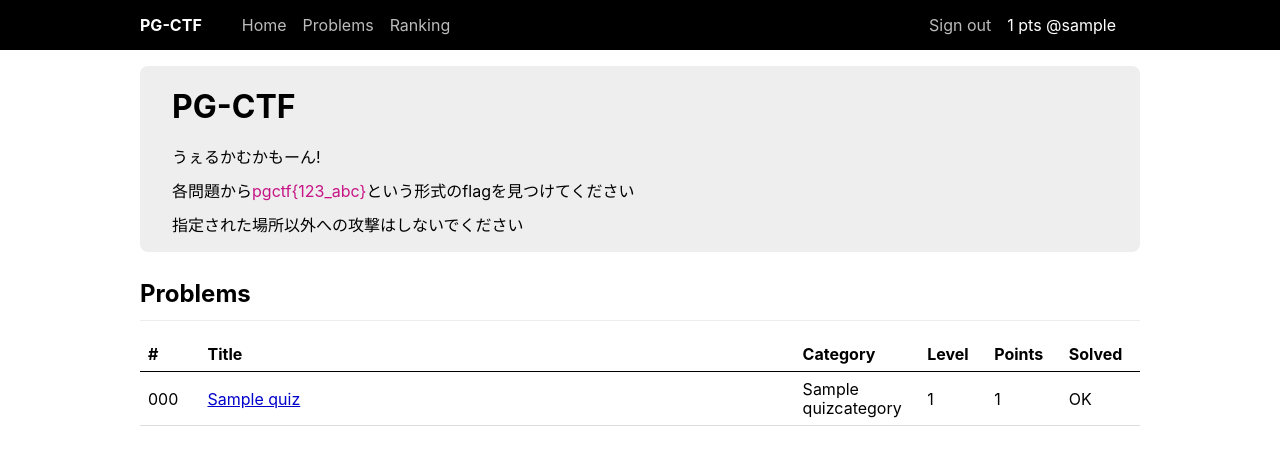
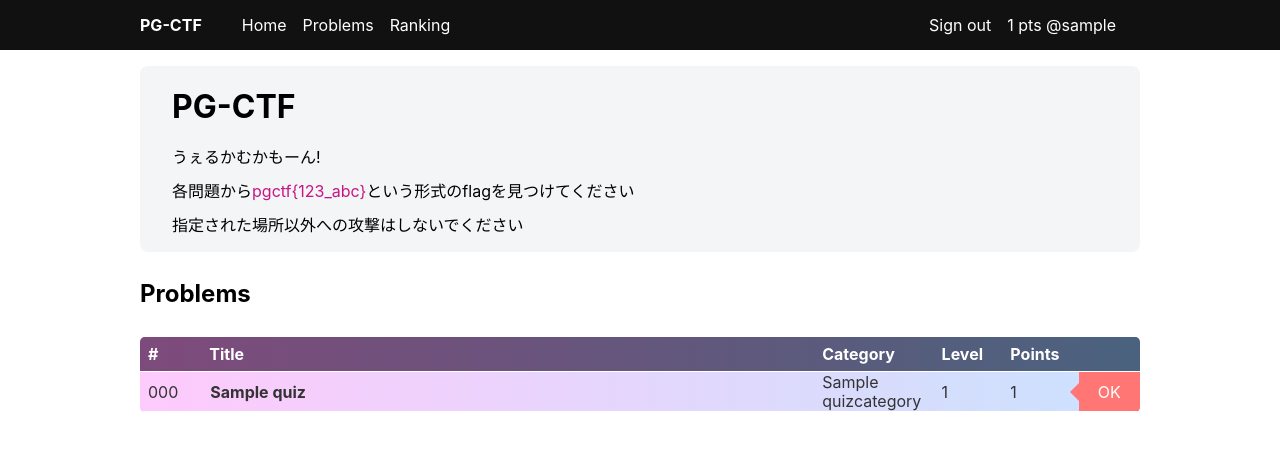
Before and after one commit to ravoratory/pgctf, a Django app: page / in a window 1280 px wide. Shown: the top 465 px of the page. Run offline with Django 3.2, Linux system fonts and the light colour scheme; a user stored in the database is signed in; tables that the repository leaves empty hold one stand-in row (values such as "Sample post"); style sheets or scripts are compiled from the project's sources; some libraries are stand-ins or nearby versions.

Commit message:
Change color

```diff
--- a/app/sites/static/sites/home.scss
+++ b/app/sites/static/sites/home.scss
@@ -5,7 +5,7 @@ main {
     margin-bottom: 2rem;
 
     .lp {
-        background-color: #eee;
+        background-color: #f4f5f6;
         border-radius: .5rem;
         padding: .1em 2rem;
         margin: 1rem 0;
@@ -21,31 +21,91 @@ main {
             font-weight: bolder;
             margin: 1rem 0;
             padding: .5em 0;
-            border-bottom: 1px solid #eee;
+            border-bottom: 1px solid #fff;
         }
 
         .problems {
             border-collapse: collapse;
+            border-radius: .3rem;
+            color: #333;
+            overflow: hidden;
             width: 100%;
+            background: linear-gradient(90deg, #fd96f9, #96c6fd);
 
             a, a:visited {
-                color: #0000cc;
+                color: #333;
+                font-weight: bolder;
+                display: block;
+                padding: .5rem;
+                text-decoration: none;
             }
 
             tr:first-child {
-                border-bottom: 1px solid black;
+                background-color: rgba(0, 0, 0, .5);
+                color: #fff;
+                th {
+                    padding: .5rem;
+                }
             }
+
             tr {
-                border-bottom: 1px solid #ddd;
+                border-bottom: 1px solid #fff;
+                background-color: hsla(0, 0%, 100%, .5);
             }
+
             tr:nth-child(n+2):hover {
-                background-color: #eee;
+                background-color: transparent;
+                transition: .1s;
+                color: #fff;
+                a {
+                    color: inherit;
+                }
             }
 
             th, td{
                 text-align: left;
-                padding: .5rem;
                 width: 5%;
+                cursor: default;
+            }
+
+            td:last-child {
+                color: #fff;
+                position: relative;
+
+                div {
+                    display: flex;
+                    align-items: center;
+                    justify-content: center;
+                }
+
+                div::before {
+                    content: "";
+                    position: absolute;
+                    right: 90%;
+                    border: 15px solid transparent;
+                    border-right-color: inherit;
+                }
+            }
+
+            .solved-td {
+                background-color: #ff7675;
+                div {
+                    border-right-color: #ff7675;
+                }
+            }
+
+            .not-solved-td {
+                background-color: #2d2f37;
+                div {
+                    border-right-color: #2d2f37;
+                }
+            }
+
+            td:first-child,
+            td:nth-child(3),
+            td:nth-child(4),
+            td:nth-child(5) {
+                padding-left: .5rem;
             }
 
             th:nth-child(2) {
--- a/app/sites/templates/sites/home.html
+++ b/app/sites/templates/sites/home.html
@@ -21,7 +21,7 @@
                 <th>Category</th>
                 <th>Level</th>
                 <th>Points</th>
-                <th>Solved</th>
+                <th></th>
             </tr>
             {% for quiz in quizzes %}
             <tr>
@@ -30,9 +30,11 @@
                 <td>{{ quiz.category | default:" " }}</td>
                 <td>{{ quiz.difficulty }}</td>
                 <td>{{ quiz.point }}</td>
-                <td>
-                    {% if quiz.is_solved %}OK{% endif %}
-                </td>
+                {% if quiz.is_solved %}
+                <td class="solved-td"><div>OK</div></td>
+                {% else %}
+                <td class="not-solved-td"><div>-</div></td>
+                {% endif %}
             </tr>
             {% endfor %}
         </table>
--- a/app/static/css/header.css
+++ b/app/static/css/header.css
@@ -1,3 +1,3 @@
-body{font-family:-apple-system, "Helvetica Neue", Arial, BlinkMacSystemFont, "Hiragino Kaku Gothic ProN", 'Segoe UI', sans-serif}.navbar{background-color:#000}.container{display:flex;flex-wrap:inherit;align-items:center;justify-content:space-between;max-width:1000px;width:100%;margin-right:auto;margin-left:auto}.container .home-button,.container .home-button:visited{color:#fff;margin-right:1rem;white-space:nowrap;font-weight:bold;text-decoration:none}.container .navbar-content{width:100%;display:flex;justify-content:space-between}.container .navbar-content .navbar-menu{margin-right:0;display:flex;list-style:none;padding-left:0;margin:1em}.container .navbar-content .navbar-menu li{display:list-item;color:#bbb;margin:0 .5rem}.container .navbar-content .navbar-menu li a,.container .navbar-content .navbar-menu li a:visited{color:inherit;text-decoration:none}.container .navbar-content .navbar-menu li a:hover{color:#fff;text-decoration:underline}.container .navbar-content .navbar-menu .user-info{color:#fff}
+body{font-family:-apple-system, "Helvetica Neue", Arial, BlinkMacSystemFont, "Hiragino Kaku Gothic ProN", 'Segoe UI', sans-serif}.navbar{background-color:#111}.container{display:flex;flex-wrap:inherit;align-items:center;justify-content:space-between;max-width:1000px;width:100%;margin-right:auto;margin-left:auto}.container .home-button,.container .home-button:visited{color:#fff;margin-right:1rem;white-space:nowrap;font-weight:bold;text-decoration:none}.container .navbar-content{width:100%;display:flex;justify-content:space-between}.container .navbar-content .navbar-menu{margin-right:0;display:flex;list-style:none;padding-left:0;margin:1em}.container .navbar-content .navbar-menu li{display:list-item;color:#fff;margin:0 .5rem}.container .navbar-content .navbar-menu li a,.container .navbar-content .navbar-menu li a:visited{color:inherit;text-decoration:none}.container .navbar-content .navbar-menu li a:hover{color:#fff;text-decoration:underline}.container .navbar-content .navbar-menu .user-info{color:#fff}
 
 /*# sourceMappingURL=header.css.map */
--- a/app/static/css/header.scss
+++ b/app/static/css/header.scss
@@ -1,13 +1,14 @@
-$header_back_color: black;
 $header_text_color: white;
-$header_menu_color: #bbb;
 
 body {
     font-family: -apple-system, "Helvetica Neue", Arial, BlinkMacSystemFont, "Hiragino Kaku Gothic ProN", 'Segoe UI', sans-serif;
 }
 
 .navbar {
-    background-color: $header_back_color;
+    // background: linear-gradient(90deg, #fd96f9, #96c6fd);
+    // background-color: #fd96f9;
+    // background-color: #96c6fd;
+    background-color: #111;
 }
 
 .container {
@@ -43,7 +44,7 @@ body {
 
             li {
                 display: list-item;
-                color: $header_menu_color;
+                color: $header_text_color;
                 margin: 0 .5rem;
 
                 a, a:visited {
```
Also changed, not shown: app/static/sites/home.css (+1 -1 lines), 2 other files.
